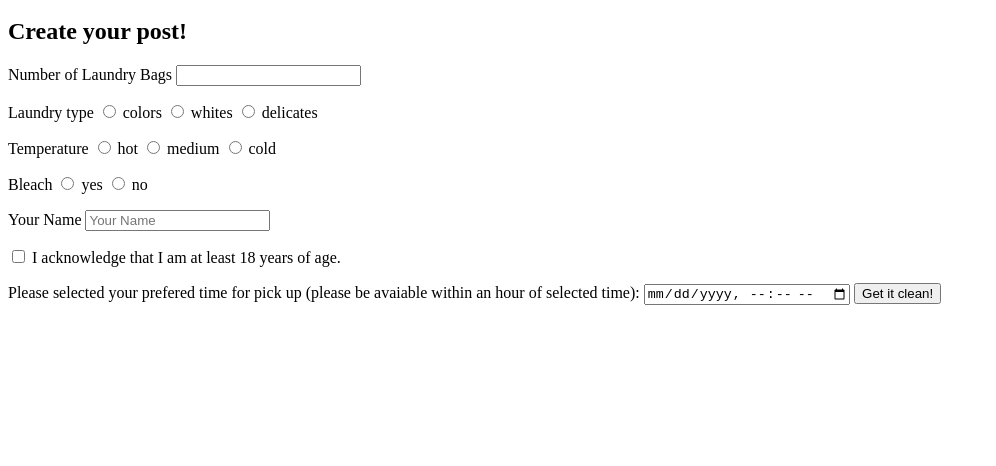
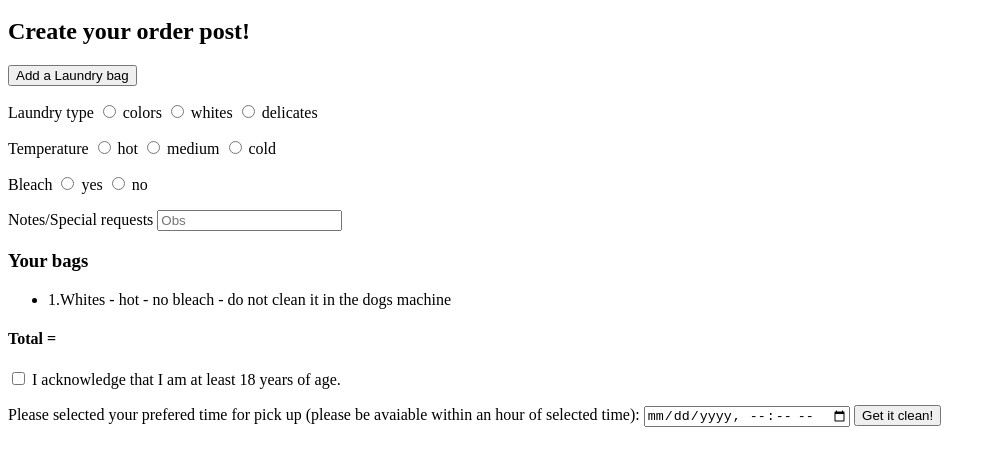
Before and after one commit to alananibal/Laundry-Pickupper, a plain HTML site: page orderform.html in a window 1280 px wide. Shown: the part 120-586 px from the top of the page, without its empty margins (0-996 px from the left). Drawn offline with Linux system fonts and the light colour scheme.

Commit message:
modal plan added

```diff
--- a/orderform.html
+++ b/orderform.html
@@ -16,12 +16,14 @@
 
     </div>
 
-    <h2>Create your post!</h2>
+    <h2>Create your order post!</h2>
+
+
+
+    <!-- Modal -->
     <form>
         <!--We need to include the maximun of 4 because we will need to append all those questions bellow  -->
-        <label for="name">Number of Laundry Bags</label>
-          <input type="number" id="nameOfBags" name="numberOfBags" class="#" />
-        <!-- Radios template  -->
+        <button>Add a Laundry bag</button>
         <!-- Type input -->
         <div>
             <p>Laundry type
@@ -70,9 +72,25 @@
             </p>
         </div>
         <!--Notes/Special requests  -->
-        <label for="name">Your Name</label>
-        <input type="text" placeholder="Your Name" id="name" name="name" class="form-input" />
+        <label for="notes">Notes/Special requests</label>
+        <input type="text" placeholder="Obs" id="notes" name="notes" class="form-input" />
         <!-- 18 Years Old -->
+
+    </form>
+    <!-- End of modal -->
+
+    <!-- Order submition -->
+    <form>
+      <div>
+        <h3>Your bags</h3>
+        <div id="laundryBagsContainer">
+          <ul>
+            <!-- <li>bagIdNo. + laundryType.Value + " " + temperature.value + " " + bleachConfirm.value "blech" + notes </li> -->
+            <li>1.Whites - hot - no bleach - do not clean it in the dogs machine</li>
+          </ul>
+        </div>
+        <h4>Total = <span id="bagsNumber"></span></h4>
+
         <p>
             <span class="checkbox-wrapper">
               <input type="checkbox" name="checkbox" id="checkbox" />
@@ -86,6 +104,10 @@
         <button type="submit">
             Get it clean!
         </button>
+      </div>
     </form>
+
+
+
 </body>
 </html>
```
